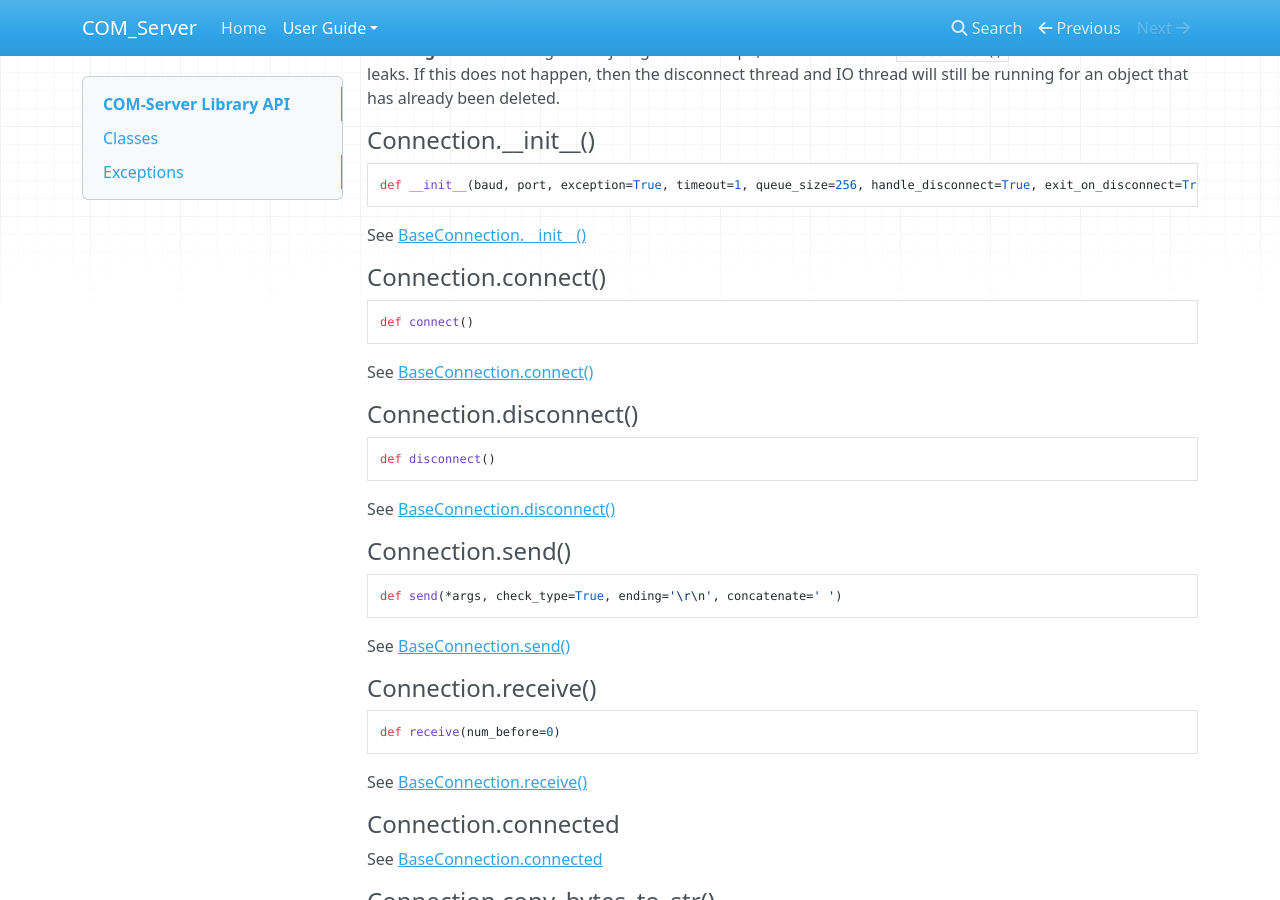
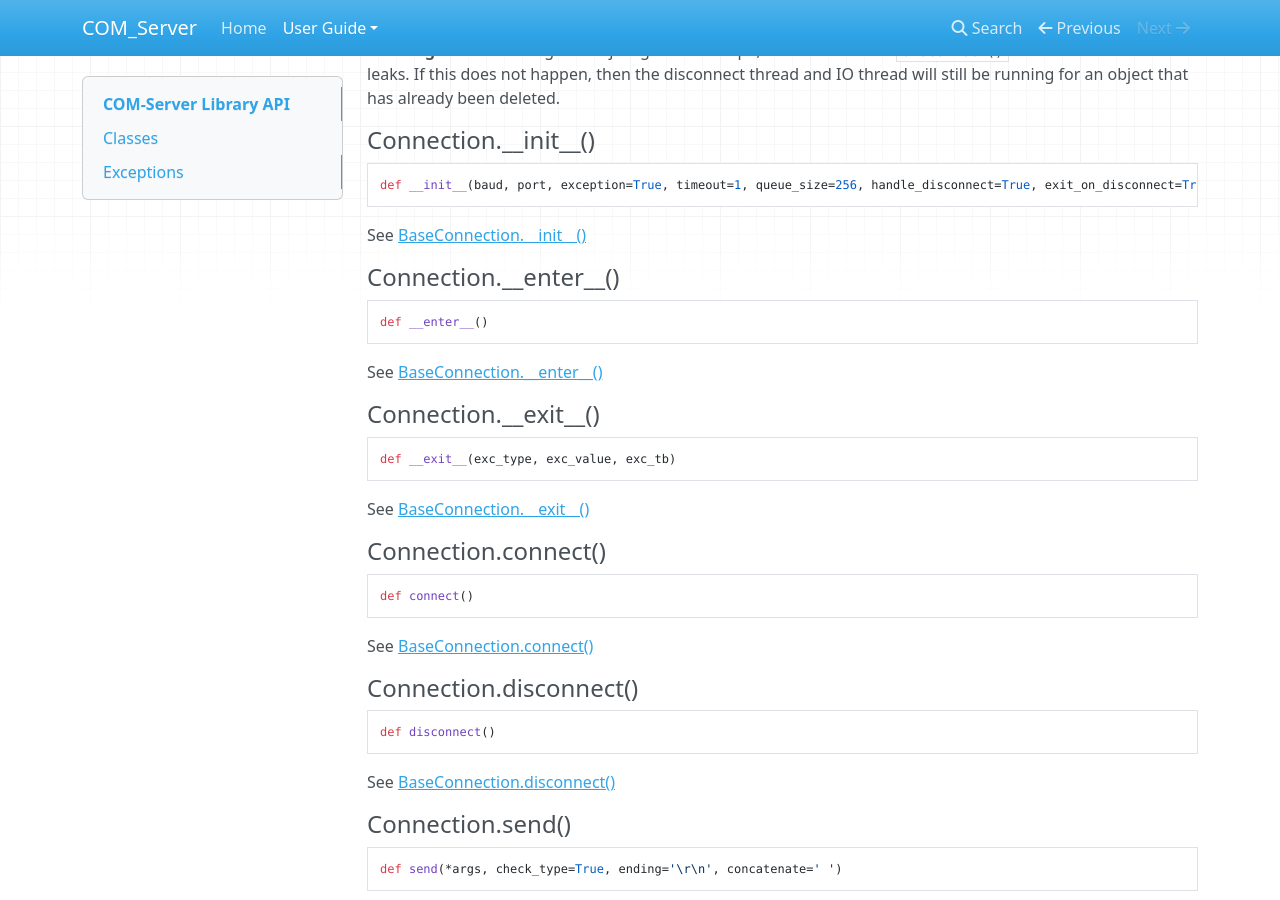
Before and after one commit to jonathanhliu21/COM-Server, an MkDocs documentation site: the page built from docs/en/docs/guide/library-api.md, in a window 1280 px wide and 900 px high, scrolled down 5317 px. Built offline with MkDocs 1.6.1, drawn with Linux system fonts in a browser that asks for light colours; nearby versions of some CDN libraries; some of the changed text lies outside the part shown.

Commit message:
add links to __enter__ and __exit__

````diff
--- a/docs/en/docs/guide/library-api.md
+++ b/docs/en/docs/guide/library-api.md
@@ -83,7 +83,7 @@ May raise:
 #### BaseConnection.\_\_exit\_\_()
 
 ```py
-def __exit__()
+def __exit__(exc_type, exc_value, exc_tb)
 ```
 
 A context manager for the `BaseConnection` object.
@@ -252,6 +252,22 @@ def __init__(baud, port, exception=True, timeout=1, queue_size=256, handle_disco
 ```
 
 See [BaseConnection.\_\_init\_\_()](#baseconnection__init__)
+
+#### Connection.\_\_enter\_\_()
+
+```py
+def __enter__()
+```
+
+See [BaseConnection.\_\_enter\_\_()](#baseconnection__enter__)
+
+#### Connection.\_\_exit\_\_()
+
+```py
+def __exit__(exc_type, exc_value, exc_tb)
+```
+
+See [BaseConnection.\_\_exit\_\_()](#baseconnection__exit__)
 
 #### Connection.connect()
 
````
